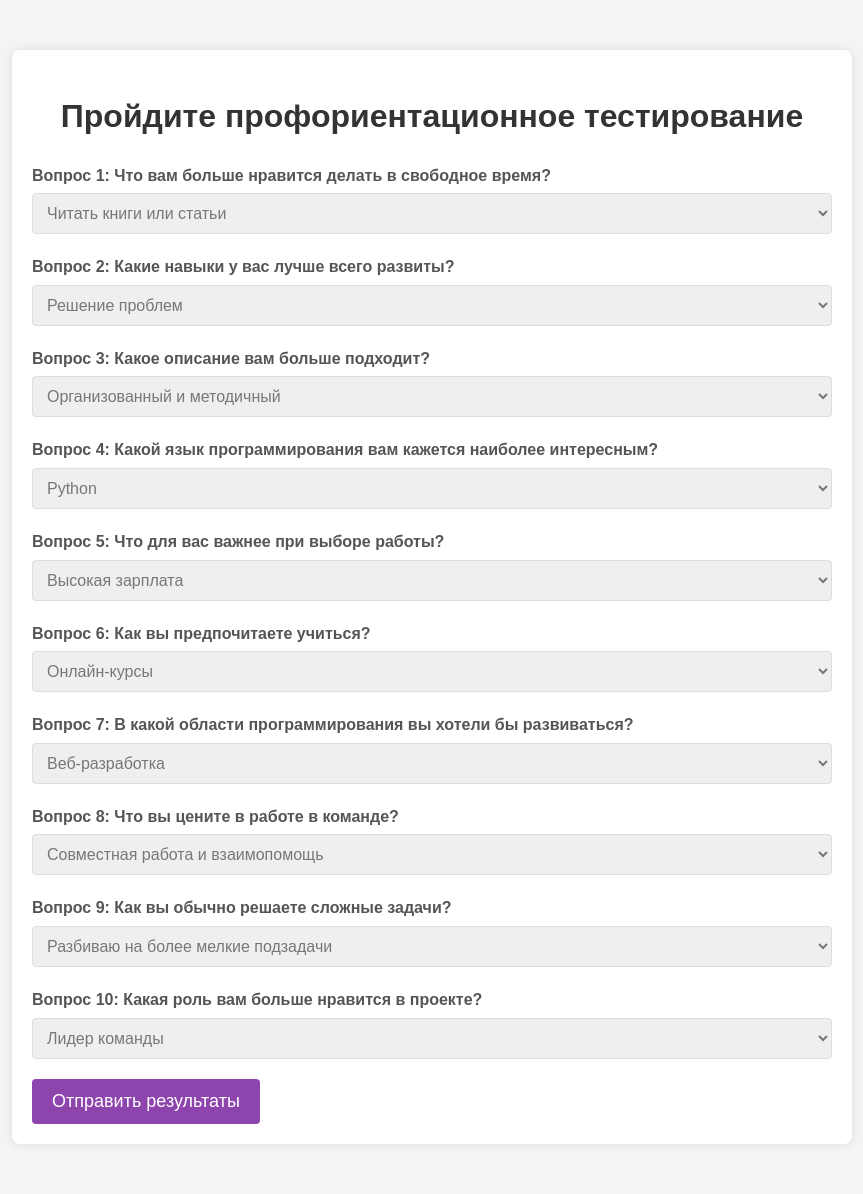
After one commit to Romstar744/CaBoo, a PHP site: page /testing/test.php in a window 1280 px wide. The commit adds this page. Shown: the whole page, without its empty margins (208-1071 px from the left). Run offline with PHP 8.4, Linux system fonts and the light colour scheme.

Commit message:
add Test for workers

```diff
--- /dev/null
+++ b/css/test.css
@@ -0,0 +1,84 @@
+/* Общие стили */
+body {
+    font-family: 'Nunito', sans-serif;
+    background-color: #f4f4f4;
+    color: #333;
+    line-height: 1.6;
+    margin: 0;
+    padding: 0;
+}
+
+.container {
+    width: 80%;
+    max-width: 800px;
+    margin: 50px auto;
+    background-color: #fff;
+    padding: 20px;
+    border-radius: 8px;
+    box-shadow: 0 0 10px rgba(0, 0, 0, 0.1);
+}
+
+h1 {
+    text-align: center;
+    color: #333;
+    margin-bottom: 20px;
+}
+
+/* Стили для вопросов */
+.question {
+    margin-bottom: 20px;
+}
+
+.question label {
+    display: block;
+    font-weight: bold;
+    margin-bottom: 5px;
+    color: #555;
+}
+
+.question select {
+    width: 100%;
+    padding: 10px;
+    border: 1px solid #ddd;
+    border-radius: 4px;
+    box-sizing: border-box;
+    font-size: 16px;
+    color: #777;
+}
+
+/* Стили для кнопки отправки */
+button[type="submit"] {
+    background-color: #8e44ad;
+    color: white;
+    padding: 12px 20px;
+    border: none;
+    border-radius: 4px;
+    cursor: pointer;
+    font-size: 18px;
+    transition: background-color 0.3s ease;
+}
+
+button[type="submit"]:hover {
+    background-color: #9b59b6;
+}
+
+/* Адаптивность */
+@media (max-width: 600px) {
+    .container {
+        width: 95%;
+        margin: 20px auto;
+        padding: 15px;
+    }
+
+    h1 {
+        font-size: 24px;
+    }
+
+    .question select {
+        font-size: 14px;
+    }
+
+    button[type="submit"] {
+        font-size: 16px;
+    }
+}
--- /dev/null
+++ b/js/test.js
@@ -0,0 +1,57 @@
+document.addEventListener('DOMContentLoaded', function() {
+    const testForm = document.getElementById('testForm');
+
+    if (testForm) {
+        testForm.addEventListener('submit', function(event) {
+            event.preventDefault();
+
+            const testResults = JSON.stringify(getTestResults());
+            const recommendations = JSON.stringify(getRecommendations());
+
+            const formData = new FormData();
+            formData.append('test_results', testResults);
+            formData.append('recommendations', recommendations);
+
+            fetch('../adm/test_handler.php', {
+                method: 'POST',
+                body: formData
+            })
+            .then(response => response.json())
+            .then(data => {
+                if (data.status === 'success') {
+                    alert(data.message);
+                    window.location.href = '../adm/profile.php';
+                } else {
+                    alert(data.message);
+                }
+            })
+            .catch(error => {
+                console.error('Ошибка:', error);
+                alert('Произошла ошибка при отправке данных на сервер.');
+            });
+        });
+    }
+
+    function getTestResults() {
+        const results = {
+            q1: document.getElementById('q1').value,
+            q2: document.getElementById('q2').value,
+            q3: document.getElementById('q3').value,
+            q4: document.getElementById('q4').value,
+            q5: document.getElementById('q5').value,
+            q6: document.getElementById('q6').value,
+            q7: document.getElementById('q7').value,
+            q8: document.getElementById('q8').value,
+            q9: document.getElementById('q9').value,
+            q10: document.getElementById('q10').value
+        };
+        return results;
+    }
+
+    function getRecommendations() {
+        // Здесь будет логика для генерации рекомендаций на основе результатов теста
+        // Пока просто возвращаем пример
+        const recommendations = ['Рекомендация 1', 'Рекомендация 2', 'Рекомендация 3'];
+        return recommendations;
+    }
+});
--- /dev/null
+++ b/testing/test.php
@@ -0,0 +1,106 @@
+<!DOCTYPE html>
+<html>
+<head>
+    <title>Профориентационное тестирование</title>
+    <link rel="stylesheet" href="../css/test.css">
+</head>
+<body>
+    <div class="container">
+        <h1>Пройдите профориентационное тестирование</h1>
+        <form id="testForm">
+            <div class="question">
+                <label for="q1">Вопрос 1: Что вам больше нравится делать в свободное время?</label>
+                <select id="q1" name="q1">
+                    <option value="reading">Читать книги или статьи</option>
+                    <option value="coding">Программировать</option>
+                    <option value="designing">Заниматься дизайном</option>
+                    <option value="playing">Играть в игры</option>
+                </select>
+            </div>
+            <div class="question">
+                <label for="q2">Вопрос 2: Какие навыки у вас лучше всего развиты?</label>
+                <select id="q2" name="q2">
+                    <option value="problem_solving">Решение проблем</option>
+                    <option value="communication">Общение с людьми</option>
+                    <option value="creativity">Креативность</option>
+                    <option value="analytical_skills">Аналитические способности</option>
+                </select>
+            </div>
+            <div class="question">
+                <label for="q3">Вопрос 3: Какое описание вам больше подходит?</label>
+                <select id="q3" name="q3">
+                    <option value="organized">Организованный и методичный</option>
+                    <option value="creative">Креативный и изобретательный</option>
+                    <option value="outgoing">Общительный и дружелюбный</option>
+                    <option value="independent">Независимый и самостоятельный</option>
+                </select>
+            </div>
+            <div class="question">
+                <label for="q4">Вопрос 4: Какой язык программирования вам кажется наиболее интересным?</label>
+                <select id="q4" name="q4">
+                    <option value="python">Python</option>
+                    <option value="javascript">JavaScript</option>
+                    <option value="java">Java</option>
+                    <option value="csharp">C#</option>
+                </select>
+            </div>
+            <div class="question">
+                <label for="q5">Вопрос 5: Что для вас важнее при выборе работы?</label>
+                <select id="q5" name="q5">
+                    <option value="salary">Высокая зарплата</option>
+                    <option value="interesting_tasks">Интересные задачи</option>
+                    <option value="career_growth">Возможность карьерного роста</option>
+                    <option value="work_life_balance">Баланс между работой и личной жизнью</option>
+                </select>
+            </div>
+            <div class="question">
+                <label for="q6">Вопрос 6: Как вы предпочитаете учиться?</label>
+                <select id="q6" name="q6">
+                    <option value="online_courses">Онлайн-курсы</option>
+                    <option value="books">Чтение книг</option>
+                    <option value="mentoring">Работа с наставником</option>
+                    <option value="self_learning">Самостоятельное изучение</option>
+                </select>
+            </div>
+             <div class="question">
+                <label for="q7">Вопрос 7: В какой области программирования вы хотели бы развиваться?</label>
+                <select id="q7" name="q7">
+                    <option value="web_development">Веб-разработка</option>
+                    <option value="mobile_development">Мобильная разработка</option>
+                    <option value="data_science">Наука о данных</option>
+                    <option value="game_development">Разработка игр</option>
+                </select>
+            </div>
+             <div class="question">
+                <label for="q8">Вопрос 8: Что вы цените в работе в команде?</label>
+                <select id="q8" name="q8">
+                    <option value="collaboration">Совместная работа и взаимопомощь</option>
+                    <option value="clear_communication">Четкая коммуникация и обратная связь</option>
+                    <option value="shared_goals">Общие цели и задачи</option>
+                    <option value="respect">Взаимное уважение и поддержка</option>
+                </select>
+            </div>
+             <div class="question">
+                <label for="q9">Вопрос 9: Как вы обычно решаете сложные задачи?</label>
+                <select id="q9" name="q9">
+                    <option value="break_down">Разбиваю на более мелкие подзадачи</option>
+                    <option value="research">Ищу информацию и примеры в интернете</option>
+                    <option value="ask_for_help">Обращаюсь за помощью к коллегам</option>
+                    <option value="experiment">Экспериментирую с разными подходами</option>
+                </select>
+            </div>
+             <div class="question">
+                <label for="q10">Вопрос 10: Какая роль вам больше нравится в проекте?</label>
+                <select id="q10" name="q10">
+                    <option value="leader">Лидер команды</option>
+                    <option value="executor">Исполнитель задач</option>
+                    <option value="analyst">Аналитик требований</option>
+                    <option value="tester">Тестировщик</option>
+                </select>
+            </div>
+            <button type="submit">Отправить результаты</button>
+        </form>
+    </div>
+    <script src="../js/test.js"></script>
+</body>
+</html>
```
Also changed, not shown: adm/profile.php (+78 -20 lines), adm/test_handler.php (added, +59 -0 lines), adm/view_jobseeker.php (added, +135 -0 lines).
